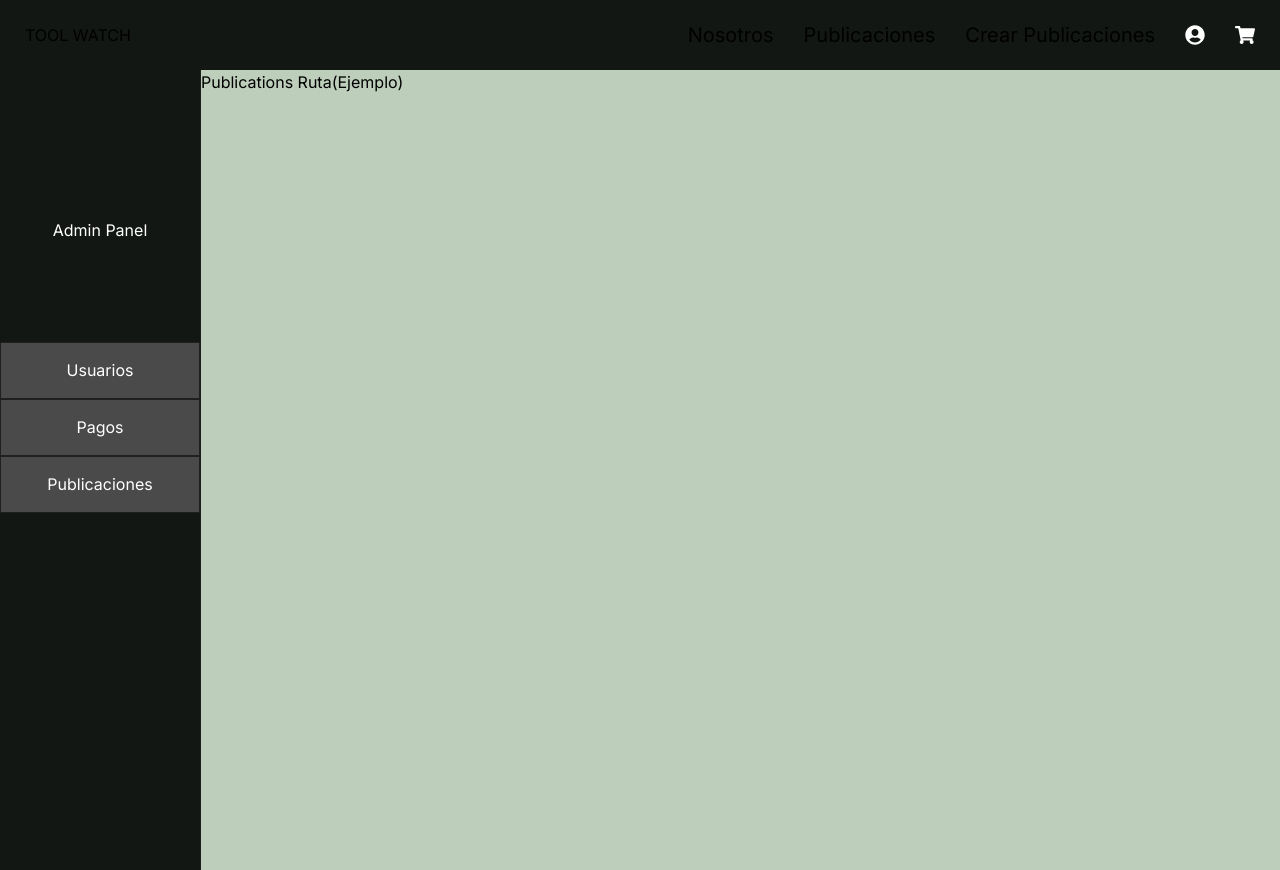
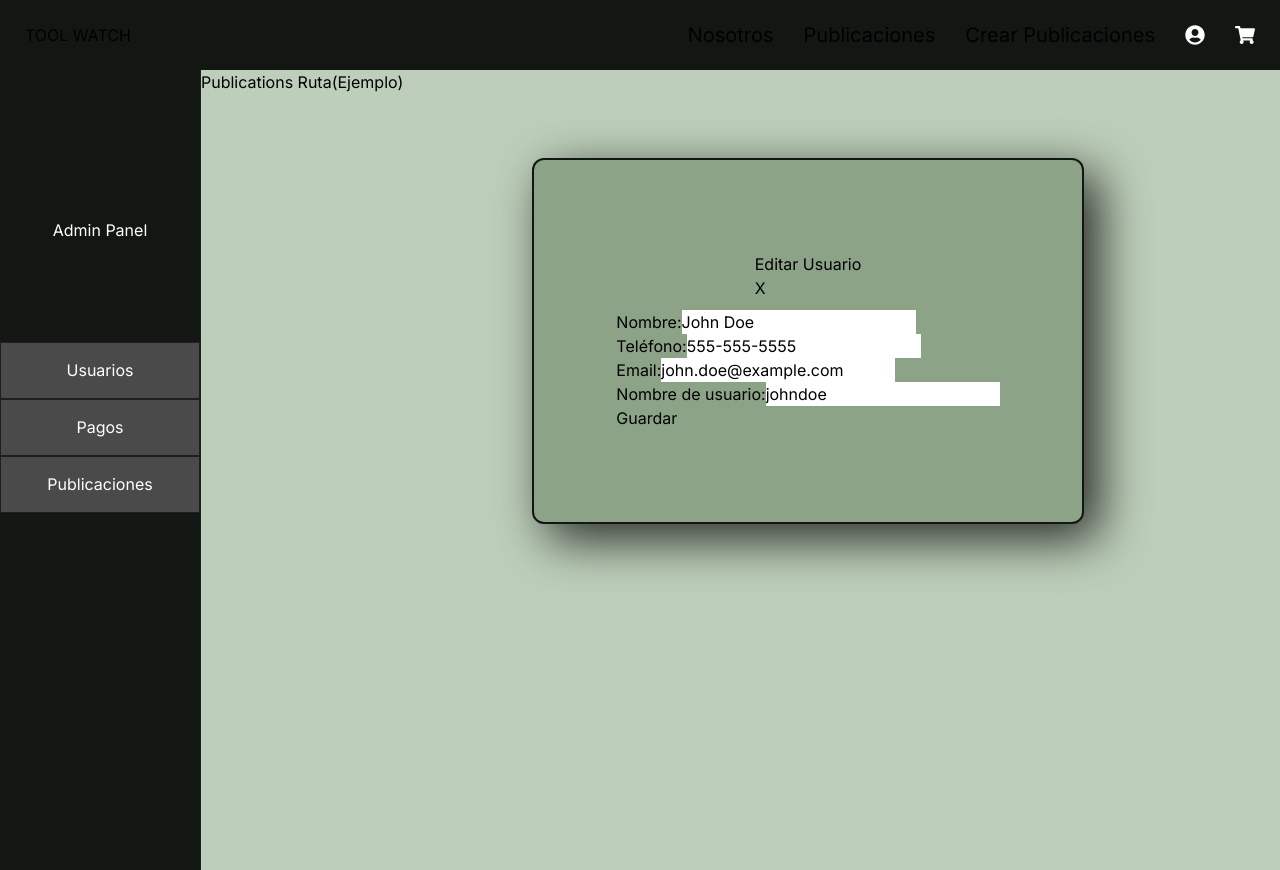
Before and after one commit to Jefersonsteven/tools-match, a Next.js app: page /dashboard/publications in a window 1280 px wide. Built offline with nearby package versions, Linux system fonts and the light colour scheme.

Commit message:
dashboardusers

```diff
--- /dev/null
+++ b/src/app/dashboard/components/Form.jsx
@@ -0,0 +1,83 @@
+"use client"
+
+import React, { useState, useEffect } from "react";
+import style from "./form.module.css"
+
+const Form = ({ onClose, onSave, user, fakeUser }) => {
+    const [name, setName] = useState(user && user.name ? user.name : '');
+    const [phone, setPhone] = useState(user.phone);
+    const [email, setEmail] = useState(user.email);
+    const [username, setUsername] = useState(user.username);
+
+    const handleSave = (event) => {
+        event.preventDefault();
+        if (window.confirm('¿Estás seguro que quieres guardar los cambios?')) {
+          onSave({ name, phone, email, username });
+          console.log("bien nene");
+        }
+    };
+
+    useEffect(() => {
+        setName(fakeUser.name);
+        setPhone(fakeUser.phone);
+        setEmail(fakeUser.email);
+        setUsername(fakeUser.username);
+      }, [fakeUser]);
+
+
+    return (
+      <div className={style.formContainer}>
+        <div className={style.formHeader}>
+          <h2>{user.id ? "Editar Usuario" : "Agregar Usuario"}</h2>
+          <button className={style.closeButton} onClick={onClose}>
+            X
+          </button>
+        </div>
+        <form onSubmit={handleSave}>
+          <div className={style.formGroup}>
+            <label htmlFor="name">Nombre:</label>
+            <input
+              type="text"
+              id="name"
+              value={name}
+              onChange={(event) => setName(event.target.value)}
+            />
+          </div>
+          <div className={style.formGroup}>
+            <label htmlFor="phone">Teléfono:</label>
+            <input
+              type="text"
+              id="phone"
+              value={phone}
+              onChange={(event) => setPhone(event.target.value)}
+            />
+          </div>
+          <div className={style.formGroup}>
+            <label htmlFor="email">Email:</label>
+            <input
+              type="email"
+              id="email"
+              value={email}
+              onChange={(event) => setEmail(event.target.value)}
+            />
+          </div>
+          <div className={style.formGroup}>
+            <label htmlFor="username">Nombre de usuario:</label>
+            <input
+              type="text"
+              id="username"
+              value={username}
+              onChange={(event) => setUsername(event.target.value)}
+            />
+          </div>
+          <div className={style.formGroup}>
+            <button className={style.submitButton} type="submit">
+              Guardar
+            </button>
+          </div>
+        </form>
+      </div>
+    );
+  };
+
+  export default Form;
--- /dev/null
+++ b/src/app/dashboard/components/form.module.css
@@ -0,0 +1,44 @@
+.formContainer{
+    display: flex;
+    position: absolute;
+    width: 552px;
+    height: 366px;
+    left: 532px;
+    top: 158px;
+    background-color: #8ca388;
+    flex-direction: column;
+    align-items: center;
+    justify-content: center;
+    border: 2px solid #131713;
+    border-radius: 12px;
+    box-shadow: rgba(0, 0, 0, 0.8) 15px 15px 50px;
+}
+
+.formHeader {
+    padding-bottom: 10px;
+}
+
+.input textarea{
+    border: 0;
+    outline: none;
+    width: 280px;
+}
+
+.field{
+    border: solid 1px #ccc;
+    padding: 10px;
+
+
+}
+
+.field:focus{
+    border-color: #18A383;
+}
+
+.center-content{
+    text-align: center;
+}
+
+.submitButton {
+
+}
--- a/src/app/dashboard/publications/page.jsx
+++ b/src/app/dashboard/publications/page.jsx
@@ -1,6 +1,74 @@
+"use client"
+
+import Form from "../components/Form";
+
 export default function Publications() {
+  const handleClose = () => {
+    alert("Cerraste todo")
+  }
+
+  const handleSave = (formData) => {
+    const updatedUser = { ...fakeUsers[0], ...formData };
+  const updatedFakeUsers = [updatedUser, ...fakeUsers.slice(1)];
+  console.log(updatedFakeUsers); // Aquí verás el array ficticio actualizado
+  alert("Usuario modificado")
+  }
+
+  // Definir el usuario actual y el array de usuarios ficticios
+  let currentUser = {
+    id: 1,
+    name: 'John Doe',
+    email: 'john.doe@example.com',
+    phone: '555-555-5555',
+    username: 'johndoe',
+    website: 'johndoe.com',
+    company: {
+      name: 'Acme Inc.',
+      catchPhrase: 'Making things happen',
+      bs: 'Greatness',
+    },
+    address: {
+      street: '123 Main St',
+      suite: 'Apt. 456',
+      city: 'Anytown',
+      zipcode: '12345',
+      geo: {
+        lat: '37.1234',
+        lng: '-122.1234',
+      },
+    },
+  };
+
+  const fakeUsers = [
+    {
+      id: 1,
+      name: 'John Doe',
+      email: 'john.doe@example.com',
+      phone: '555-555-5555',
+      username: 'johndoe',
+      website: 'johndoe.com',
+      company: {
+        name: 'Acme Inc.',
+        catchPhrase: 'Making things happen',
+        bs: 'Greatness',
+      },
+      address: {
+        street: '123 Main St',
+        suite: 'Apt. 456',
+        city: 'Anytown',
+        zipcode: '12345',
+        geo: {
+          lat: '37.1234',
+          lng: '-122.1234',
+        },
+      },
+    },
+  ];
+
+
   return (
       <div>
+        <Form onClose={handleClose} onSave={handleSave} user={currentUser} fakeUser={fakeUsers[0]} />
           <h1>Publications Ruta(Ejemplo)</h1>
           </div>
    );
--- a/src/app/dashboard/users/page.jsx
+++ b/src/app/dashboard/users/page.jsx
@@ -3,49 +3,7 @@ import style from "./users.module.css";
 import User from "../components/User";
 import { Fragment, useEffect, useState } from "react";
 import { FaSearch } from "react-icons/fa"
-
-const usuarios = [
-  {
-    nombre: "Juan",
-    telefono: "123",
-    email: "juan@ho1424tmail.com",
-    reportes: 3,
-    ordenes: 5,
-    id: 1,
-  },
-  {
-    nombre: "Jefferson",
-    telefono: "121241243",
-    email: "juan@ho1424tmail.com",
-    reportes: 3,
-    ordenes: 4,
-    id: 2,
-  },
-  {
-    nombre: "Ema",
-    telefono: "121241243",
-    email: "juan@ho1424tmail.com",
-    reportes: 3,
-    ordenes: 4,
-    id: 2,
-  },
-  {
-    nombre: "Adriana",
-    telefono: "121241243",
-    email: "juan@ho1424tmail.com",
-    reportes: 3,
-    ordenes: 4,
-    id: 2,
-  },
-  {
-    nombre: "Axel",
-    telefono: "121241243",
-    email: "juan@ho1424tmail.com",
-    reportes: 3,
-    ordenes: 4,
-    id: 2,
-  },
-];
+import Form from "../components/Form"
 
 export function SearchBar({ searchTerm, setSearchTerm }) {
   const handleSearchTermChange = (event) => {
@@ -61,31 +19,54 @@ export function SearchBar({ searchTerm, setSearchTerm }) {
 
 function Users() {
   const [searchTerm, setSearchTerm] = useState("");
-  const [columns, setColums] = useState([]);
+  const [columns, setColumns] = useState([]);
   const [records, setRecords] = useState([]);
+  const [showForm, setShowForm] = useState(false);
+
 
   useEffect(() => {
-    setColums(Object.keys(usuarios[0]).map((column) => column.toUpperCase()));
-    setRecords(usuarios);
+    const fetchUsers = async () => {
+      try {
+        const response = await fetch('https://jsonplaceholder.typicode.com/users');
+        const users = await response.json();
+
+        if (users.length > 0) {
+          const columns = Object.keys(users[0]).map((column) => column.toUpperCase());
+          setColumns(columns);
+          setRecords(users);
+        }
+      } catch (error) {
+        console.error('Error fetching users:', error);
+      }
+    };
+
+    fetchUsers();
   }, []);
 
+
   const filteredUsuarios = records.filter((usuario) => {
-    return usuario.nombre.toLowerCase().includes(searchTerm.toLowerCase());
+    return usuario.name.toLowerCase().includes(searchTerm.toLowerCase());
   });
 
   const handleDeleteUser = (id) => {
-    console.log(`Eliminando usuario con id ${id}`);
+    const updatedRecords = records.filter((user)=> user.id !== id);
+    setRecords(updatedRecords)
+      alert("Usuario eliminado con exito")
   };
 
-  const handleClick = (id) => {
-    alert(`Editar usuario ${id}`)
-  }
+  const handleClick = (user) => {
+    setShowForm(true);
+  };
 
-  const handleDeleteClick = (name) => {
+  const handleCancel = () => {
+    setShowForm(false);
+  };
+
+  const handleDeleteClick = (name, id) => {
     if (
       window.confirm(`Estas por eliminar al usuario "${name}" estas seguro?`)
     ) {
-      handleDeleteUser(name);
+      handleDeleteUser(id);
     }
   };
 
@@ -113,21 +94,21 @@ function Users() {
 
             {filteredUsuarios.map((d, i) => (
               <tr className={style.namesTable} key={i}>
-                <td>{d.nombre}</td>
-                <td>{d.telefono}</td>
+                <td>{d.name}</td>
+                <td>{d.phone}</td>
                 <td>{d.email}</td>
-                <td>{d.reportes}</td>
-                <td>{d.ordenes}</td>
+                <td>{d.username}</td>
+                <td>{d.phone}</td>
                 <td>
                   <button
                   className={style.botonEditar}
-                    onClick={()=> handleClick(d.nombre)}>Editar
+                    onClick={()=> handleClick(d.id)}>Editar
                     </button>
                   <button
                     className={style.botonDelete}
-                    onClick={() => handleDeleteClick(d.nombre)}
+                    onClick={() => handleDeleteClick(d.name, d.id)}
                   >
-                    Eliminar
+                    Bannear
                   </button>
                 </td>
               </tr>
@@ -140,6 +121,13 @@ function Users() {
       ):(
         <div className={style.noUsuarios}><p>No hay Usuarios</p></div>
       )}
+      {showForm && (
+        <div className={style.modal}>
+          <div className={style.modalContent}>
+            <Form onCancel={handleCancel} />
+          </div>
+        </div>
+      )}
       </div>
     </div>
   );
```
Also changed, not shown: 1 other file (tests, documents, lock files or other folders).
